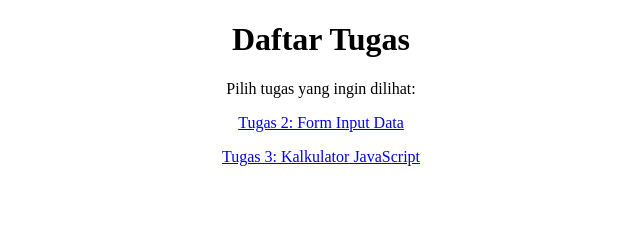
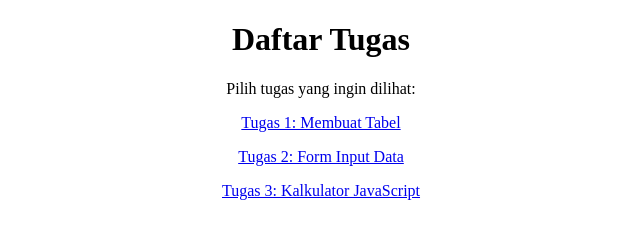
Before and after one commit to MOONOLIFE/Tugas-Pemrograman-Web, a plain HTML site: page index.html in a window 1280 px wide. Shown: the whole page, without its empty margins (319-959 px from the left). Drawn offline with Linux system fonts and the light colour scheme.

Commit message:
Add Tugas 1 link and update HTML structure

```diff
--- a/index.html
+++ b/index.html
@@ -1,3 +1,4 @@
+
 
 <!DOCTYPE html>
 <html lang="id">
@@ -14,7 +15,9 @@
 
     <h1>Daftar Tugas</h1>
     <p>Pilih tugas yang ingin dilihat:</p>
-
+     <p>
+        <a href="tugas1.html">Tugas 1: Membuat Tabel</data></a>
+    </p>
     <p>
         <a href="tugas2.html">Tugas 2: Form Input Data</data></a>
     </p>
```
